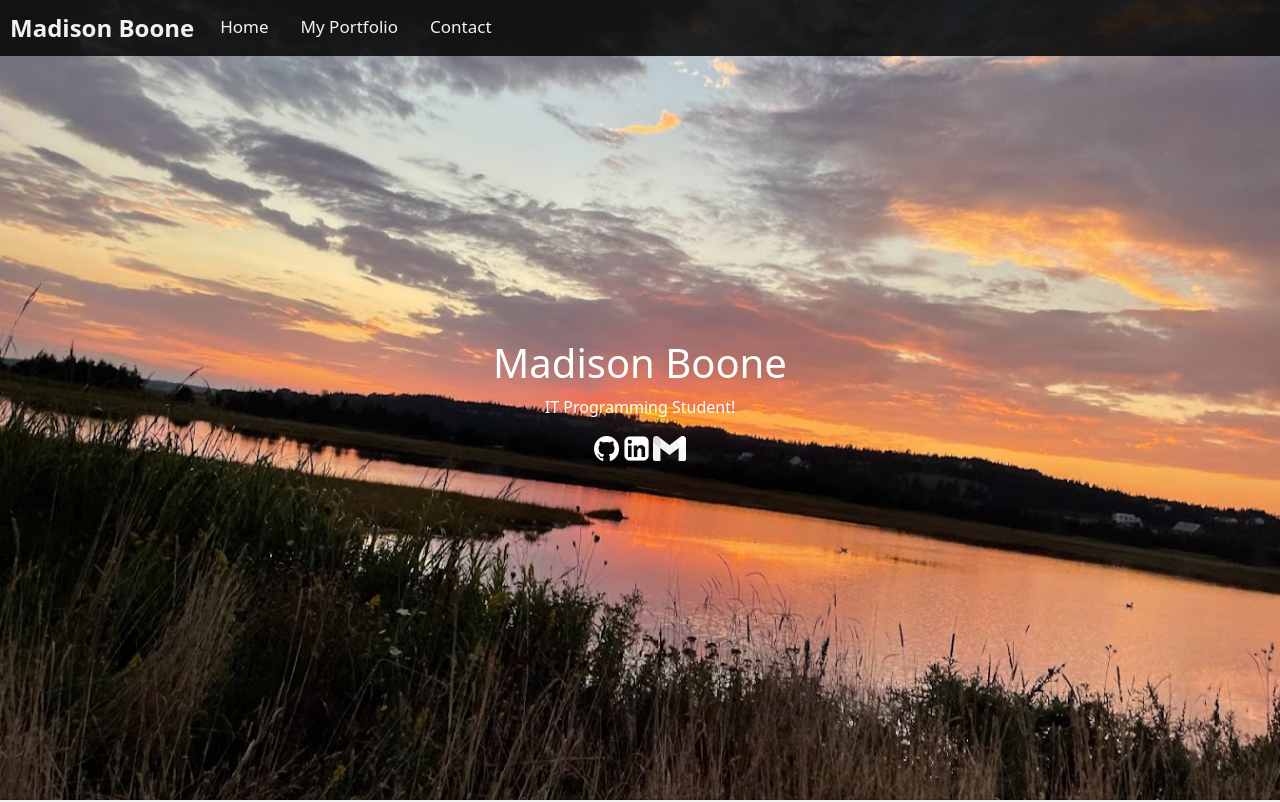
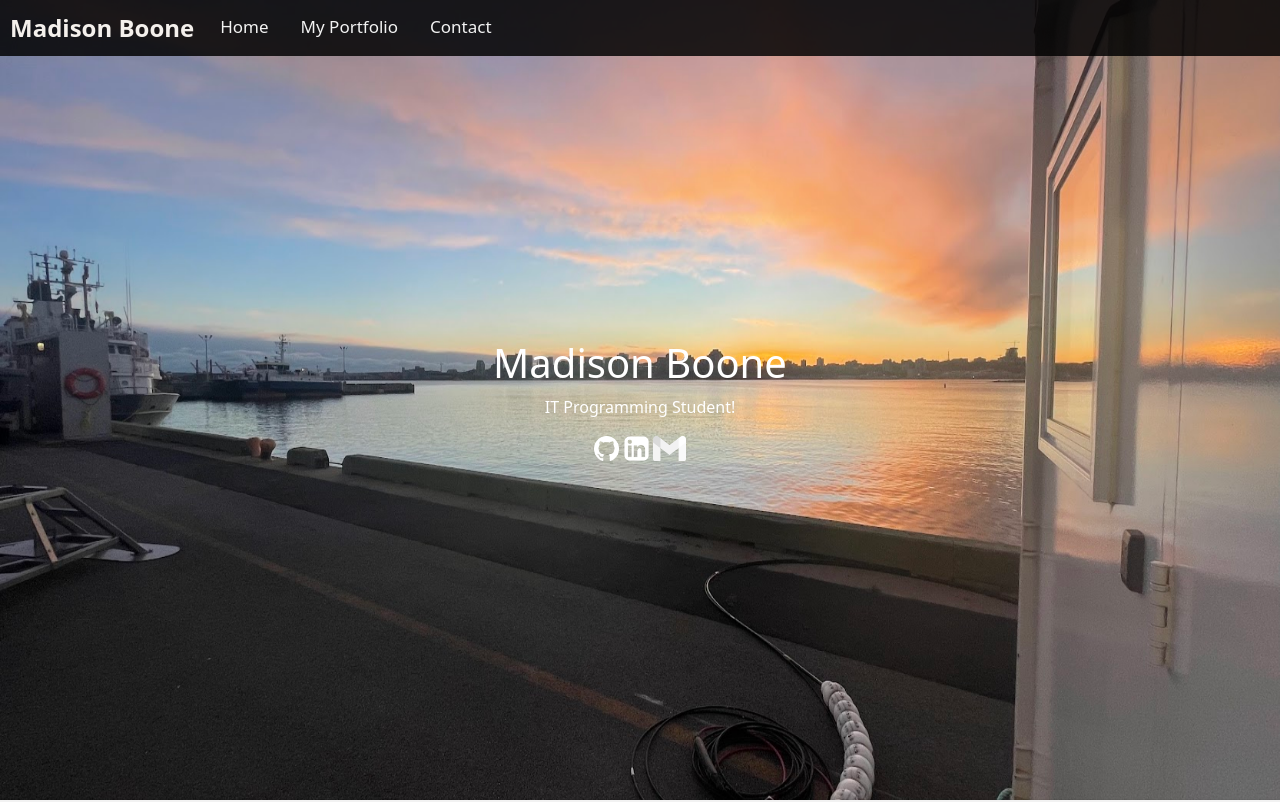
Before and after one commit to MadisonBoone109/MadisonBoone, a plain HTML site: page index.html in a window 1280 px wide. Shown: the top 802 px of the page. Drawn offline with nearby package versions, Linux system fonts and the light colour scheme; a script that the page names is missing.

Commit message:
Update index.html

```diff
--- a/index.html
+++ b/index.html
@@ -37,7 +37,7 @@
 </div>
 
 <!--Background image-->
-<img src="imgs/sunsetonconrads.jpg" class="background" alt="background">
+<img src="imgs/COVEharbour.jpg" class="background" alt="background">
 
 <div class="head text-white text-center" >
   <h1>Madison Boone</h1>
```
